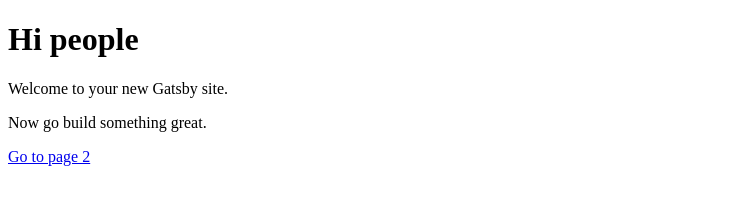
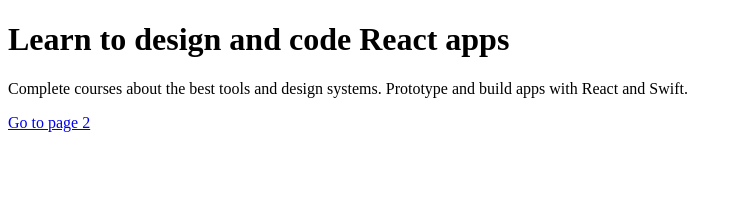
Before and after one commit to Code5linger/React-for-Designers, a Gatsby site in the folder v1.0/: page / in a window 1280 px wide. Shown: the whole page, without its empty margins (0-742 px from the left). Built offline with nearby package versions, Linux system fonts and the light colour scheme; Gatsby itself is replaced by a stand-in of ours.

Commit message:
v1 Text Content Added for the Index page

```diff
--- a/v1.0/gatsby-config.js
+++ b/v1.0/gatsby-config.js
@@ -1,6 +1,6 @@
 module.exports = {
   siteMetadata: {
-    title: 'v1.0 ',
+    title: 'v1.0 DesignCode.io',
   },
   plugins: ['gatsby-plugin-react-helmet'],
 }
--- a/v1.0/src/pages/index.js
+++ b/v1.0/src/pages/index.js
@@ -3,9 +3,8 @@
 
 const IndexPage = () => (
   <div>
-    <h1>Hi people</h1>
-    <p>Welcome to your new Gatsby site.</p>
-    <p>Now go build something great.</p>
+    <h1>Learn to design and code React apps</h1>
+    <p>Complete courses about the best tools and design systems. Prototype and build apps with React and Swift.</p>
     <Link to="/page-2/">Go to page 2</Link>
   </div>
 )
```
Also changed, not shown: v1.0/README.md.
